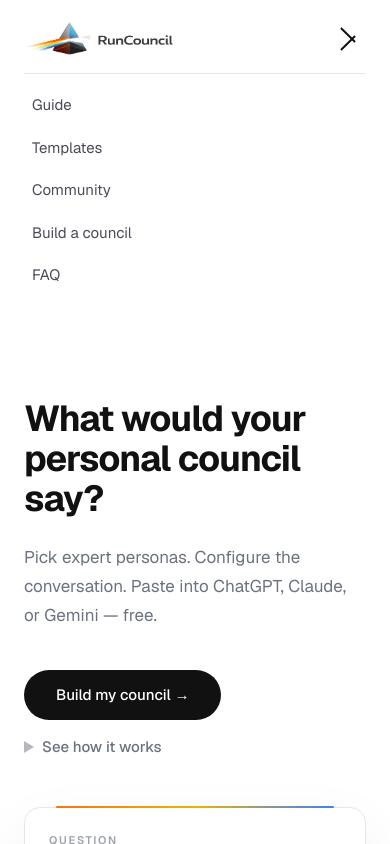
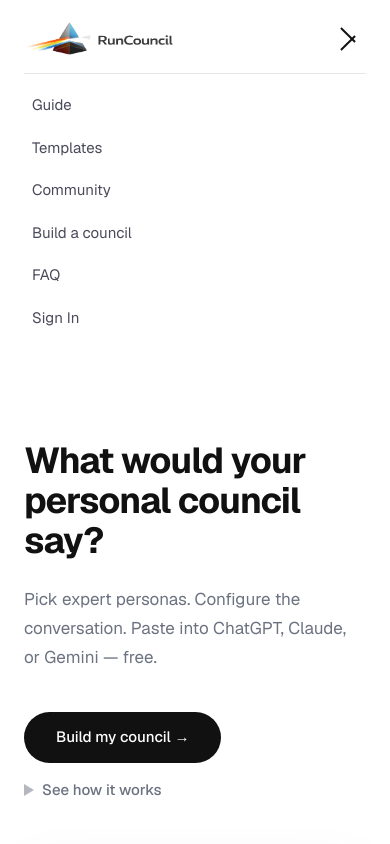
Before and after one commit to AgentPerrow/runcouncil, a Next.js app: page / in a window 390 px wide. Both pictures are taken after a click on the button "Menu". Shown: the top 844 px of the page. Built offline with nearby package versions, Linux system fonts and the light colour scheme; no server answers.

Commit message:
Add sign in/out to homepage nav (desktop + mobile)

```diff
--- a/src/app/page.tsx
+++ b/src/app/page.tsx
@@ -1,6 +1,6 @@
 "use client";
 
-import { useState } from "react";
+import { useState, useEffect } from "react";
 import { mergedCouncils as councils } from "@/data/merged-councils";
 import { PrismLogoFull } from "@/components/PrismLogo";
 import Link from "next/link";
@@ -12,7 +12,15 @@ const FEATURED_IDS = ["startup", "health", "career", "investment"];
 export default function Home() {
   const [mobileMenuOpen, setMobileMenuOpen] = useState(false);
   const [heroExpanded, setHeroExpanded] = useState(false);
+  const [user, setUser] = useState<{ name?: string; email?: string } | null>(null);
   const featuredCouncils = councils.filter((c) => FEATURED_IDS.includes(c.id));
+
+  useEffect(() => {
+    fetch("/api/auth/session")
+      .then((r) => r.json())
+      .then((s) => { if (s?.user) setUser(s.user); })
+      .catch(() => {});
+  }, []);
 
 
   return (
@@ -34,9 +42,15 @@ export default function Home() {
 
           <div className="flex items-center gap-3">
 
-            <a href="/api/auth/signin" className="hidden sm:block text-[15px] font-medium text-[#4A4A5A] hover:text-[#111]">
-              Log in
-            </a>
+            {user ? (
+              <button onClick={() => window.location.href = "/api/auth/signout"} className="hidden sm:block text-[15px] font-medium text-[#4A4A5A] hover:text-red-400">
+                Sign Out
+              </button>
+            ) : (
+              <a href="/api/auth/signin" className="hidden sm:block text-[15px] font-medium text-[#4A4A5A] hover:text-[#111]">
+                Log in
+              </a>
+            )}
             <Link
               href="/build"
               className="hidden sm:block rounded-full bg-[#111111] px-6 py-2.5 text-[15px] font-medium text-white hover:bg-[#222]"
@@ -62,6 +76,15 @@ export default function Home() {
             <a href="/community" onClick={() => setMobileMenuOpen(false)} className="text-[15px] text-[#4A4A5A] hover:text-[#111] py-1">Community</a>
             <Link href="/build" onClick={() => setMobileMenuOpen(false)} className="text-[15px] text-[#4A4A5A] hover:text-[#111] py-1">Build a council</Link>
             <a href="/faq" onClick={() => setMobileMenuOpen(false)} className="text-[15px] text-[#4A4A5A] hover:text-[#111] py-1">FAQ</a>
+            {user ? (
+              <button onClick={() => window.location.href = "/api/auth/signout"} className="text-left text-[15px] text-[#4A4A5A] hover:text-red-400 py-1">
+                Sign Out ({user.email})
+              </button>
+            ) : (
+              <a href="/api/auth/signin" onClick={() => setMobileMenuOpen(false)} className="text-[15px] text-[#4A4A5A] hover:text-[#111] py-1">
+                Sign In
+              </a>
+            )}
           </nav>
         )}
       </header>
```
